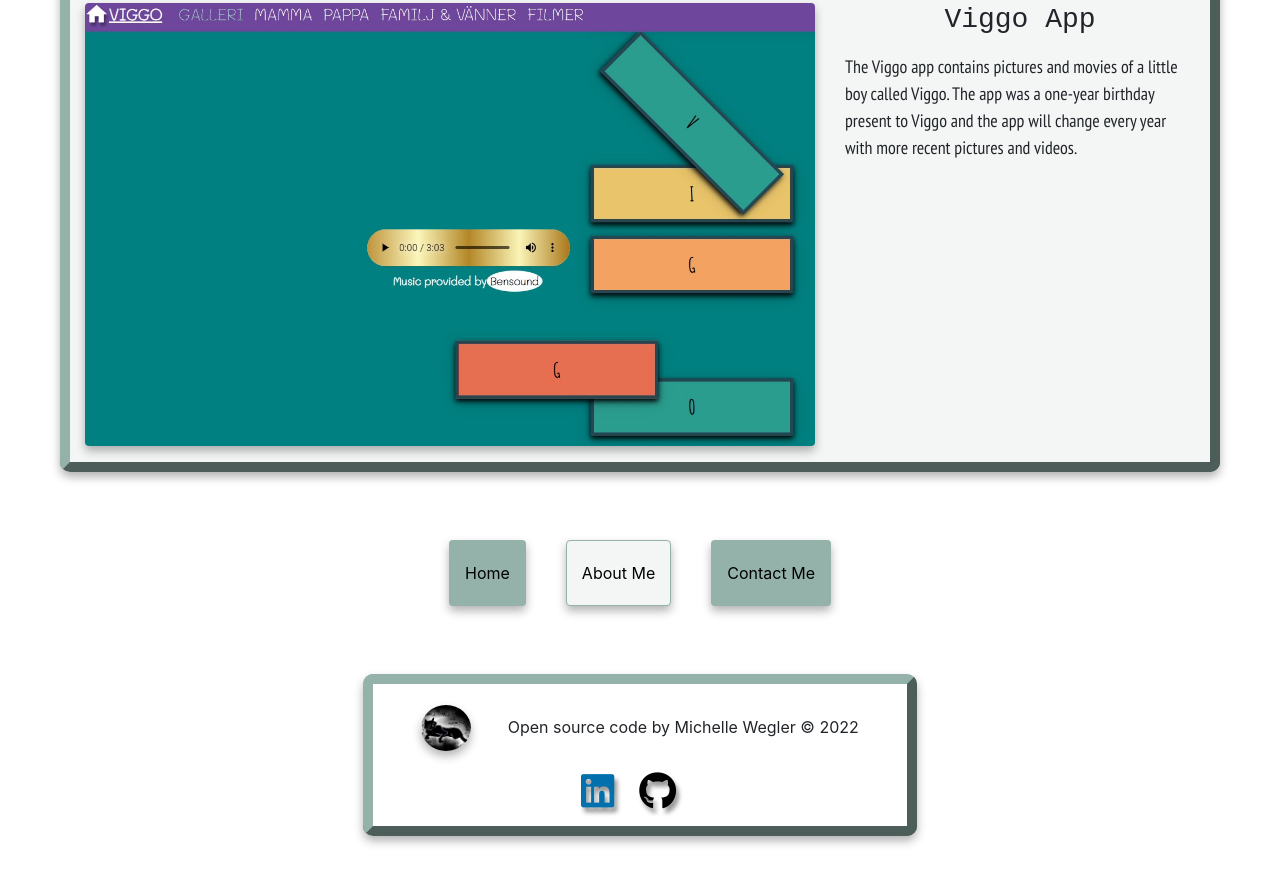
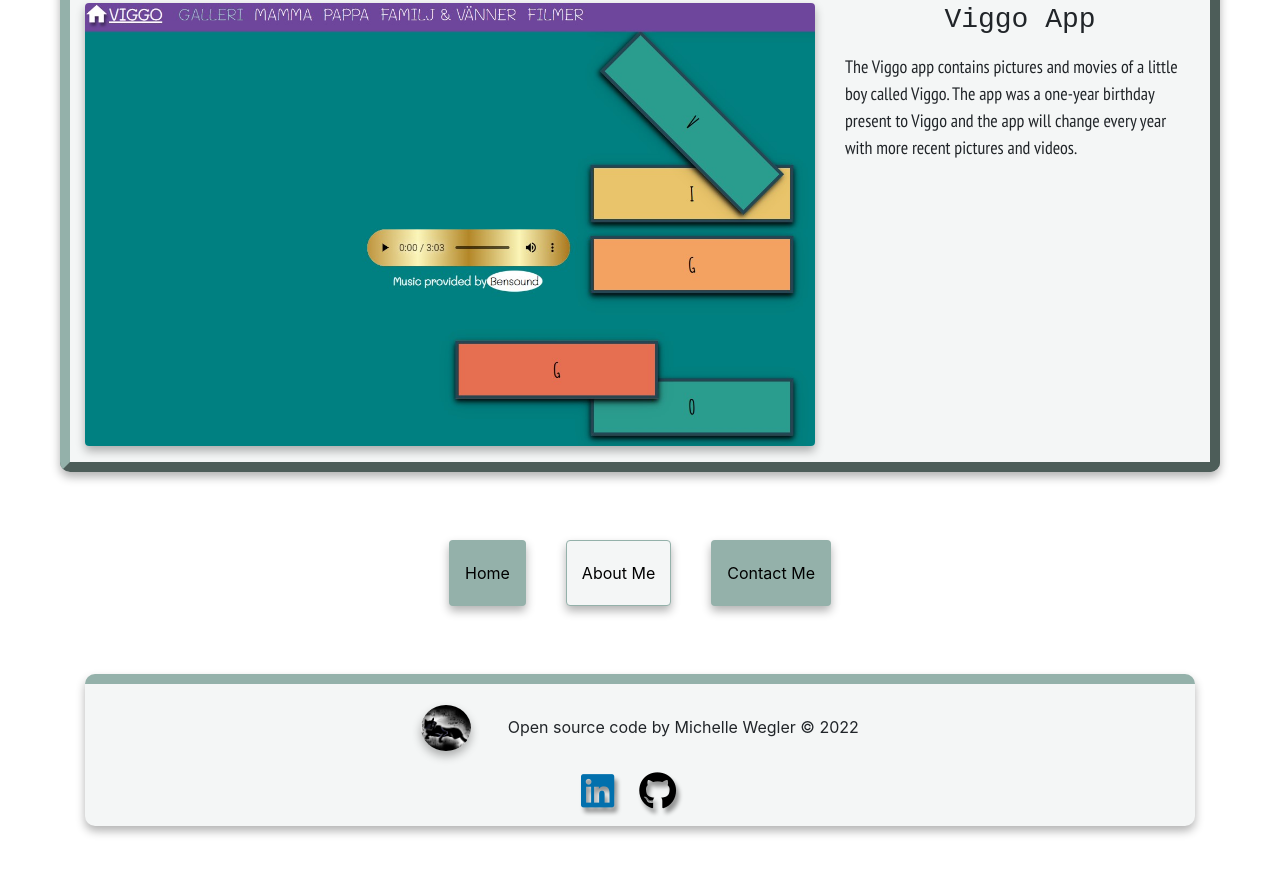
Before and after one commit to smirrebinx/responsive-portfolio, a plain HTML site: page mywork.html in a window 1280 px wide. Shown: the part 1586-2470 px from the top of the page. Drawn offline with nearby package versions, Linux system fonts and the light colour scheme; a web font is replaced by a local one.

Commit message:
Change border and bg-color to footer

```diff
--- a/mywork.html
+++ b/mywork.html
@@ -196,7 +196,7 @@
     </div>
     <footer>
       <div class="container">
-        <div class="border-container">
+        <div class="footer-border-container">
           <div class="d-flex justify-content-center">
             <div class="logo ml-5 mt-3">
               <a class="navbar-brand" href="index.html">
--- a/src/portfolio.css
+++ b/src/portfolio.css
@@ -12,18 +12,6 @@
 
 body {
   padding-bottom: 70px;
-}
-
-.border-container {
-  border: 10px outset var(--border-color);
-  margin: 0 auto;
-  border-radius: 10px;
-  box-shadow: var(--box-shadow);
-  max-width: fit-content;
-}
-
-.background-color {
-  background-color: var(--secondary-bg-color);
 }
 
 h1,
@@ -47,6 +35,18 @@ h1 {
 
 img {
   box-shadow: var(--box-shadow);
+}
+
+.border-container {
+  border: 10px outset var(--border-color);
+  margin: 0 auto;
+  border-radius: 10px;
+  box-shadow: var(--box-shadow);
+  max-width: fit-content;
+}
+
+.background-color {
+  background-color: var(--secondary-bg-color);
 }
 
 .primary-link {
@@ -163,6 +163,15 @@ footer .logo img {
   border-radius: 50%;
 }
 
+footer .footer-border-container {
+  border-top: 10px outset var(--border-color);
+  margin: 0 auto;
+  border-radius: 10px;
+  box-shadow: var(--box-shadow);
+  width: 100%;
+  background-color: var(--secondary-bg-color);
+}
+
 @media (max-width: 900px) {
   h1 {
     font-size: 50px;
```
Also changed, not shown: about.html (+1 -1 lines), contact.html (+1 -1 lines), index.html (+1 -1 lines).
